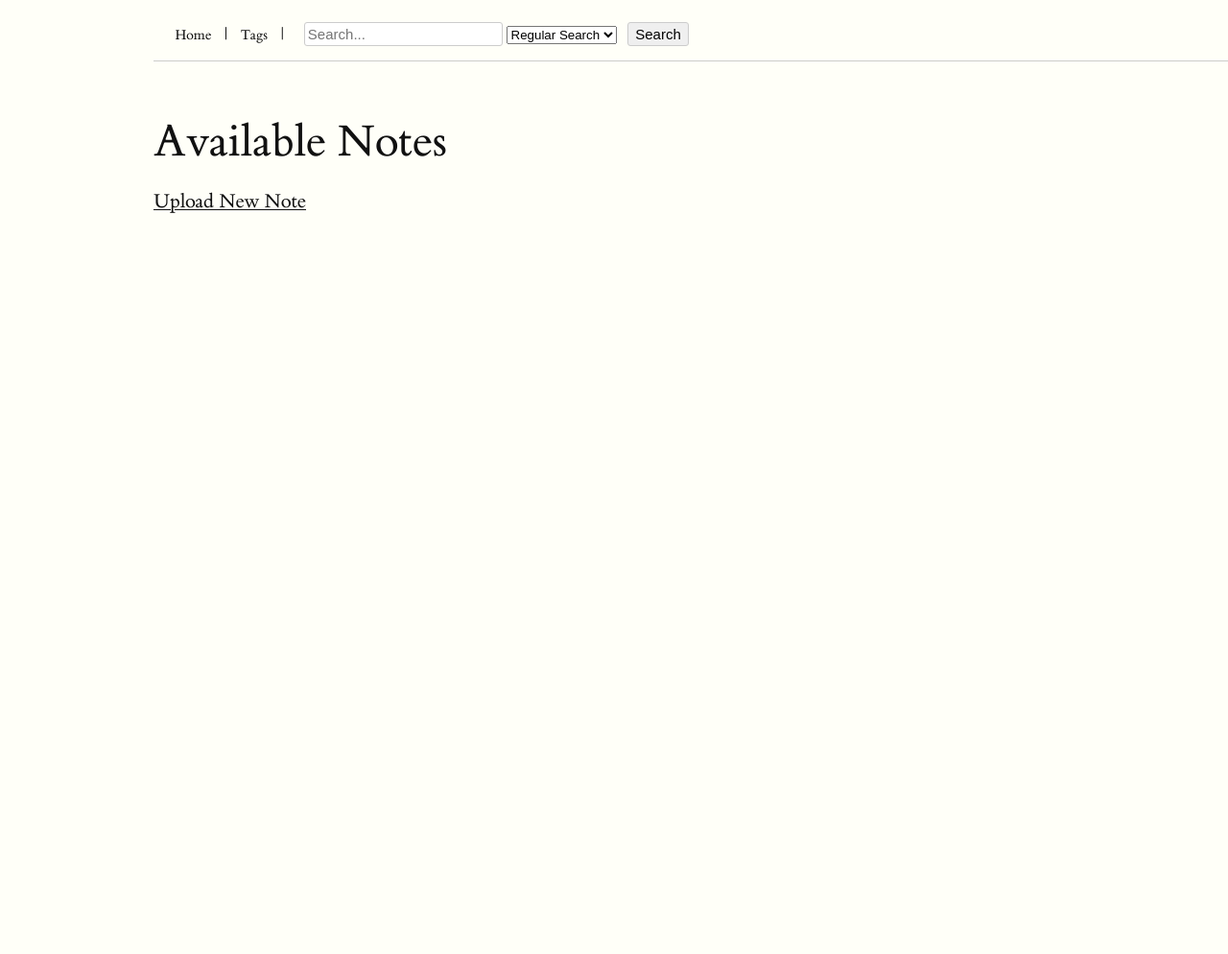
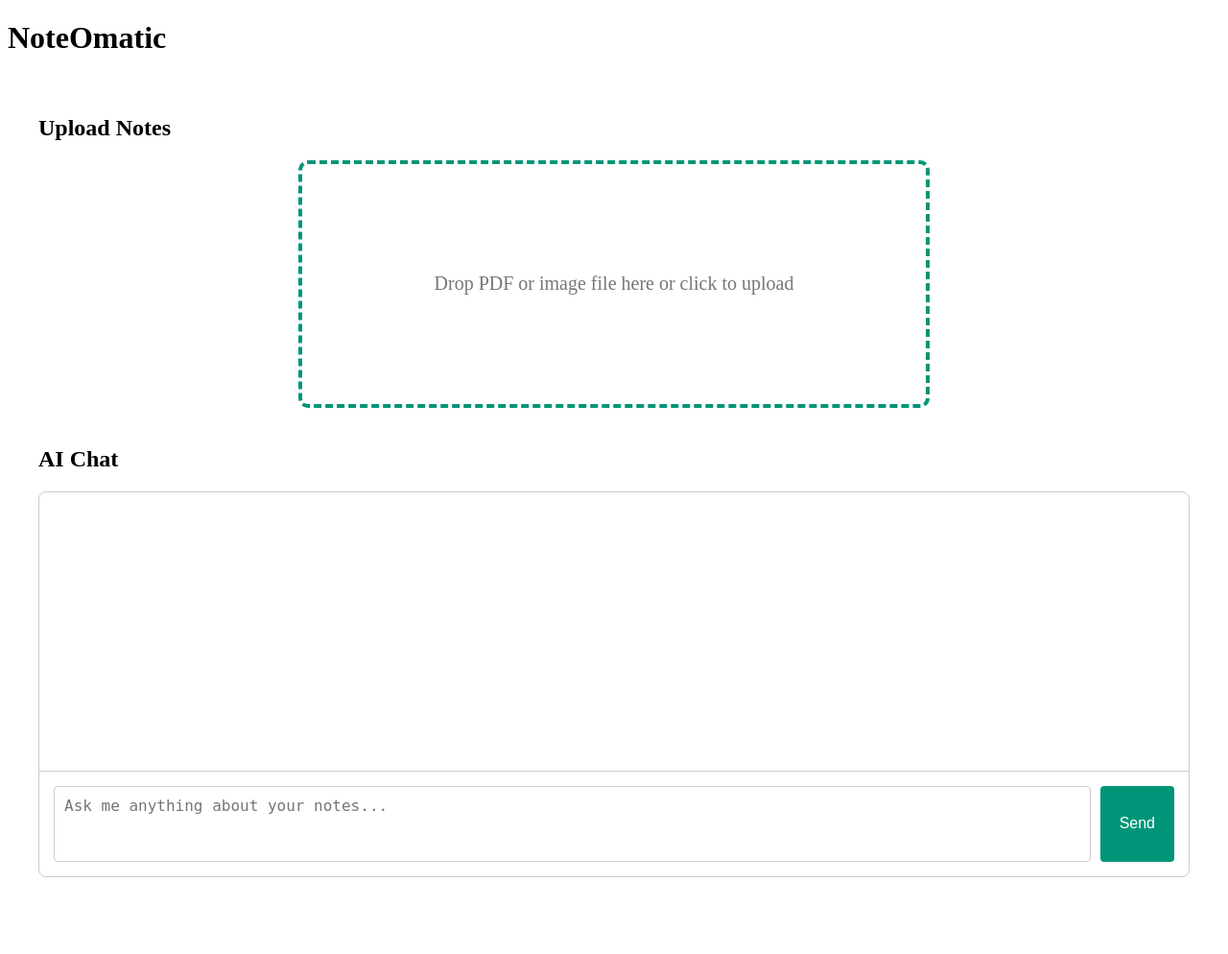
Before and after one commit to rjpower/noteomatic, a Flask app: page / in a window 1280 px wide. Shown: the whole page at 96% size. Before the commit the page ends 222 px from the top, so only its background shows below. Run offline with Flask 3, Linux system fonts and the light colour scheme; data that the repository does not hold is empty.

Commit message:
feat: Rename home to /browse, add AI chat to landing page

```diff
--- a/src/noteomatic/app.py
+++ b/src/noteomatic/app.py
@@ -171,11 +171,16 @@ def search():
         )
 
 
-@app.route("/")
-def index():
+@app.route("/browse")
+def browse():
     """List all available notes"""
     notes = get_all_notes()
     return render_template("index.html", notes=notes, show_search=True)
+
+@app.route("/")
+def index():
+    """Show upload and AI chat interface"""
+    return render_template("upload.html")
 
 
 @app.route("/note/<int:note_id>", methods=["GET"])
--- a/src/noteomatic/templates/base.html
+++ b/src/noteomatic/templates/base.html
@@ -8,6 +8,7 @@
 <body>
     <nav>
         <div class="nav-main">
+            <a href="/browse">Browse</a> |
             <a href="/">Home</a> |
             <a href="/tags">Tags</a> |
             <form id="search-form" action="/search" method="get" style="display: inline-block">
--- a/src/noteomatic/templates/upload.html
+++ b/src/noteomatic/templates/upload.html
@@ -55,6 +55,61 @@
             background-color: #007558;
         }
 
+        .container {
+            max-width: 1200px;
+            margin: 0 auto;
+            padding: 20px;
+        }
+
+        .section {
+            margin-bottom: 40px;
+        }
+
+        .chat-container {
+            border: 1px solid #ccc;
+            border-radius: 8px;
+            margin-top: 20px;
+            height: 400px;
+            display: flex;
+            flex-direction: column;
+        }
+
+        .chat-messages {
+            flex-grow: 1;
+            overflow-y: auto;
+            padding: 20px;
+        }
+
+        .chat-input {
+            border-top: 1px solid #ccc;
+            padding: 15px;
+            display: flex;
+            gap: 10px;
+        }
+
+        .chat-input textarea {
+            flex-grow: 1;
+            padding: 10px;
+            border: 1px solid #ccc;
+            border-radius: 4px;
+            font-size: 16px;
+            resize: none;
+        }
+
+        .chat-button {
+            padding: 10px 20px;
+            background-color: #009578;
+            color: white;
+            border: none;
+            border-radius: 4px;
+            cursor: pointer;
+            font-size: 16px;
+        }
+
+        .chat-button:hover {
+            background-color: #007558;
+        }
+
         @media (max-width: 768px) {
             .mobile-controls {
                 display: block;
@@ -63,6 +118,19 @@
             .drop-zone {
                 height: 150px;
                 font-size: 16px;
+            }
+
+            .chat-container {
+                height: 70vh;
+            }
+
+            .chat-input textarea {
+                font-size: 18px;
+            }
+
+            .chat-button {
+                padding: 12px 24px;
+                font-size: 18px;
             }
         }
 
@@ -74,10 +142,27 @@
     </style>
 </head>
 <body>
-    <h1>Upload PDF</h1>
-    <div class="drop-zone">
-        <span class="drop-zone__prompt">Drop PDF or image file here or click to upload</span>
-        <input type="file" name="pdf" class="drop-zone__input" accept=".pdf,.png,.jpg,.jpeg,.heic" capture>
+    <h1>NoteOmatic</h1>
+
+    <div class="container">
+        <div class="section">
+            <h2>Upload Notes</h2>
+            <div class="drop-zone">
+                <span class="drop-zone__prompt">Drop PDF or image file here or click to upload</span>
+                <input type="file" name="pdf" class="drop-zone__input" accept=".pdf,.png,.jpg,.jpeg,.heic" capture>
+            </div>
+        </div>
+
+        <div class="section">
+            <h2>AI Chat</h2>
+            <div class="chat-container">
+                <div id="chat-messages" class="chat-messages"></div>
+                <div class="chat-input">
+                    <textarea id="user-input" placeholder="Ask me anything about your notes..." rows="3"></textarea>
+                    <button onclick="sendMessage()" class="chat-button">Send</button>
+                </div>
+            </div>
+        </div>
     </div>
 
     <!-- Mobile-specific controls -->
```
